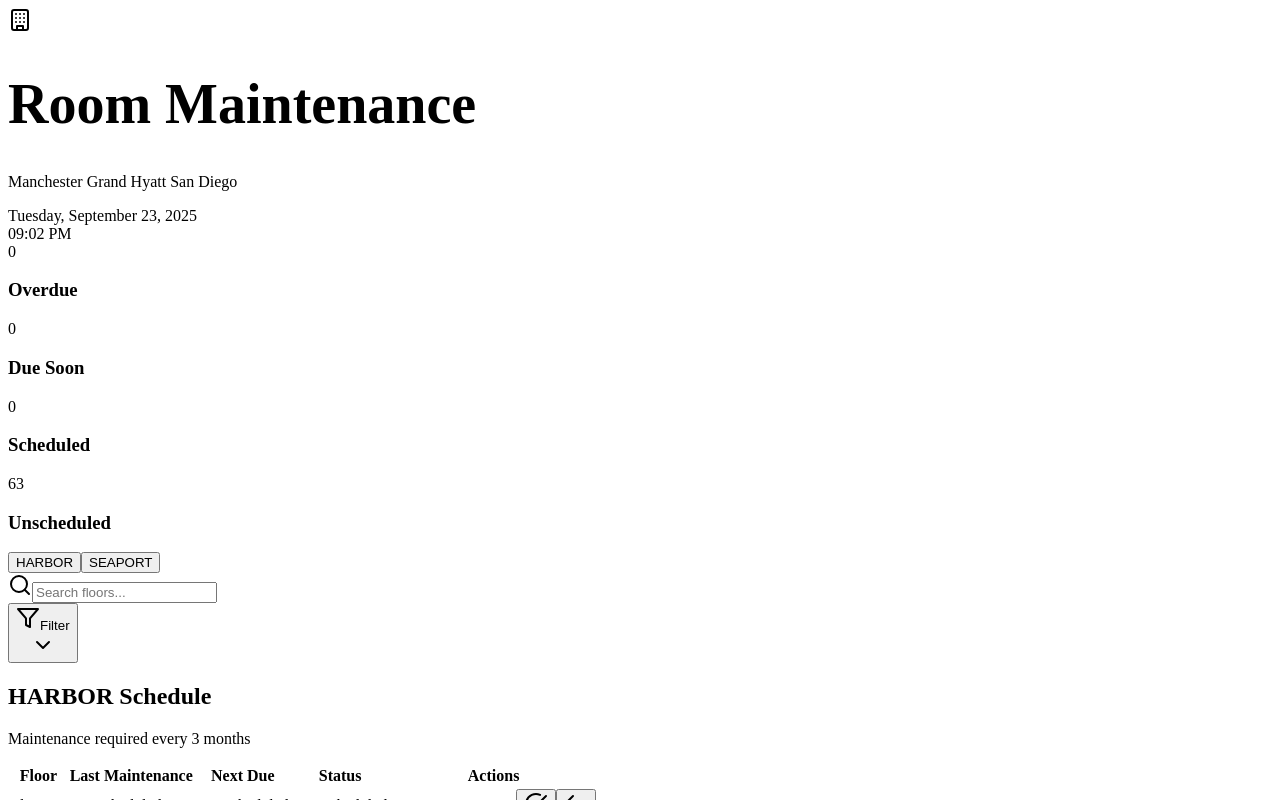
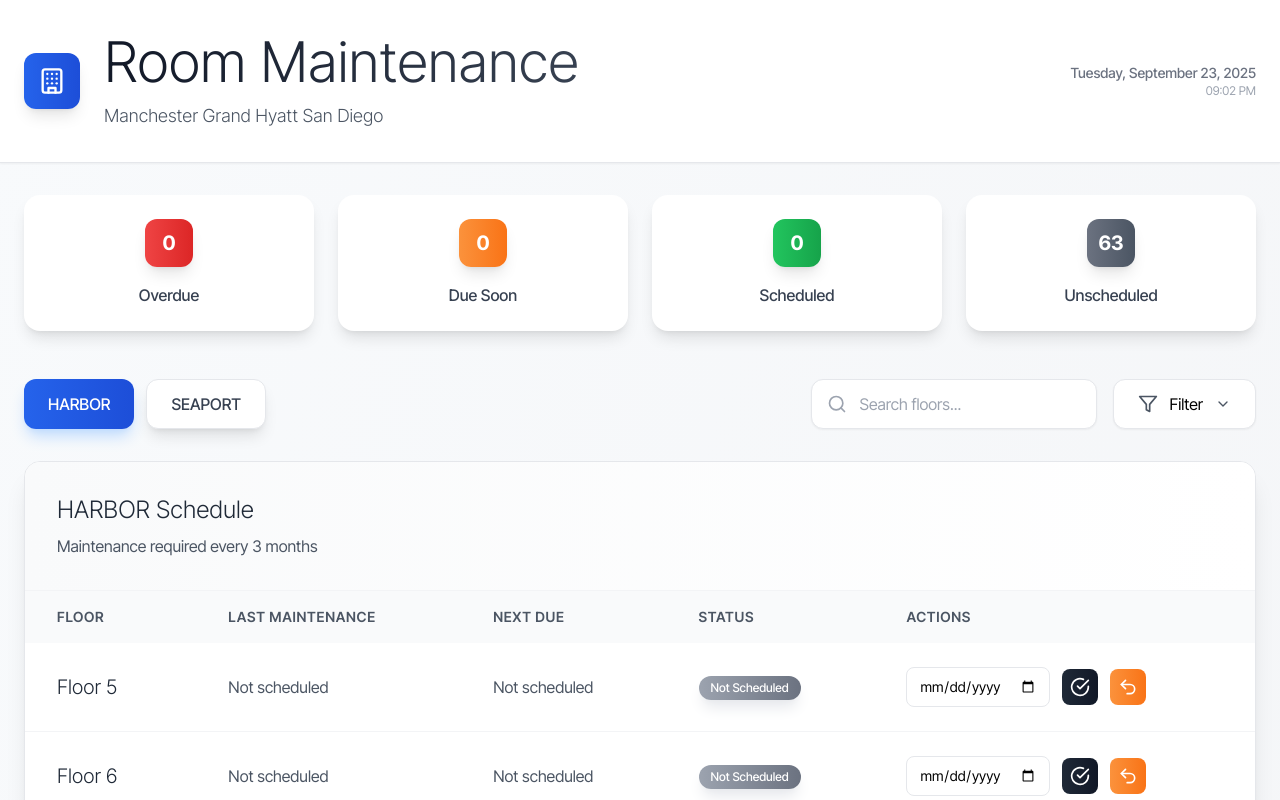
Before and after one commit to aminhadi1989/rmi-scheduler, a React (Vite) app: page / in a window 1280 px wide. Shown: the top 800 px of the page. Built offline with nearby package versions, Linux system fonts and the light colour scheme.

Commit message:
Update main.jsx

```diff
--- a/src/main.jsx
+++ b/src/main.jsx
@@ -1,6 +1,10 @@
-import React from 'react'
-import { createRoot } from 'react-dom/client'
-import RMIScheduler from './RMIScheduler.jsx'
+import React from "react";
+import { createRoot } from "react-dom/client";
+import RMIScheduler from "./RMIScheduler.jsx";
+import "./index.css"; // <-- tailwind
 
-const root = createRoot(document.getElementById('root'))
-root.render(<RMIScheduler />)
+createRoot(document.getElementById("root")).render(
+  <React.StrictMode>
+    <RMIScheduler />
+  </React.StrictMode>
+);
```
